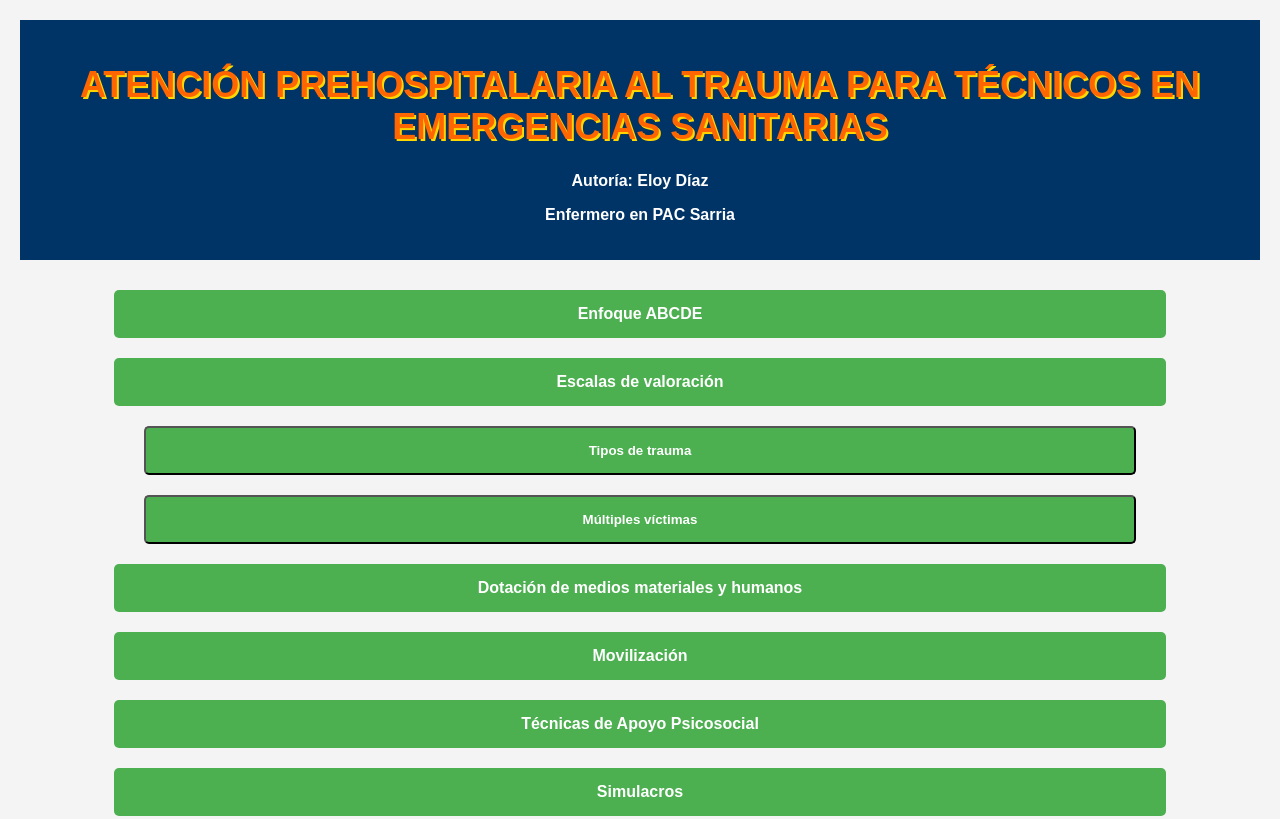
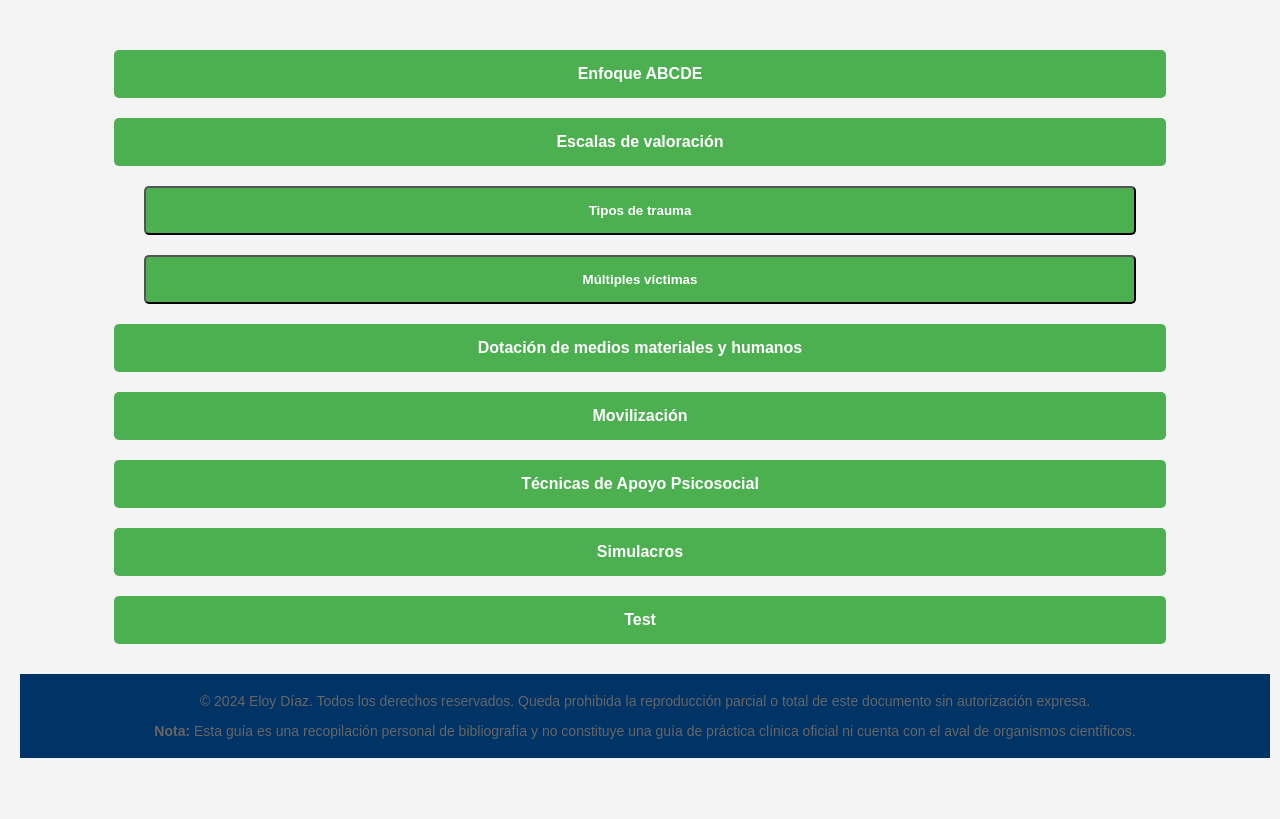
Before and after one commit to Crospirit/movilizacionytraslado, a plain HTML site: page index.html in a window 1280 px wide. Shown: the top 819 px of the page. Drawn offline with Linux system fonts and the light colour scheme.

Commit message:
Update index.html

```diff
--- a/index.html
+++ b/index.html
@@ -196,11 +196,7 @@ body {
     </style>
 </head>
 <body>
-    <header>
-       <h1>ATENCIÓN PREHOSPITALARIA AL TRAUMA PARA TÉCNICOS EN EMERGENCIAS SANITARIAS</h1>
-        <p><strong>Autoría: Eloy Díaz</strong></p>
-<p><strong>Enfermero en PAC Sarria</strong></p>
-  </header>
+    </header>
     <nav>
         <a href="#abcde" class="nav-link">Enfoque ABCDE</a>
         <a href="#escalas" class="nav-link">Escalas de valoración</a>
@@ -223,16 +219,13 @@ body {
                 <a href="#víctimas" class="nav-link">Incidentes con múltiples víctimas</a>
             </div>
         </div>
-
-
-
         <a href="#Dotación de medios materiales y humanos" class="nav-link">Dotación de medios materiales y humanos</a>
         <a href="#Movilizacion" class="nav-link">Movilización</a>
         <a href="#psicosocial" class="nav-link">Técnicas de Apoyo Psicosocial</a>
-
         <a href="#simulacros" class="nav-link">Simulacros</a>
         <a href="#test" class="nav-link">Test</a>
     </nav>
+
 
 
 
```
